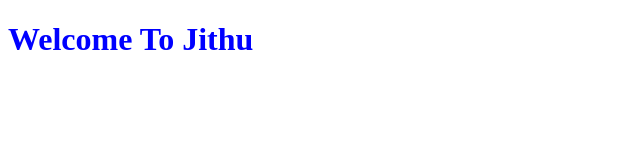
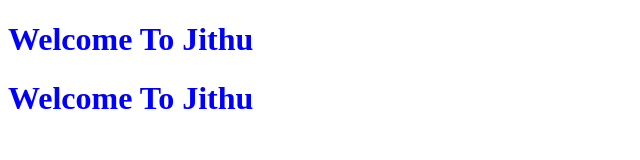
Before and after one commit to JithuJoshy12/JithuJoshy12.github.io, a plain HTML site: page index.html in a window 1280 px wide. Shown: the whole page, without its empty margins (0-640 px from the left). Drawn offline with Linux system fonts and the light colour scheme.

```diff
--- a/index.html
+++ b/index.html
@@ -7,6 +7,7 @@
 </head>
 <body>
     <h1 style = "color: blue;">Welcome To Jithu</h1>
+    <h1 style = "color: blue;">Welcome To Jithu</h1>
 
 </body>
 </html>
```
